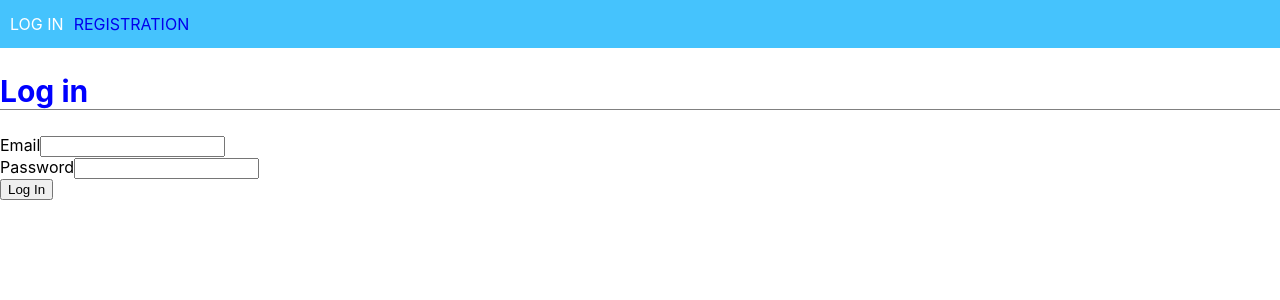
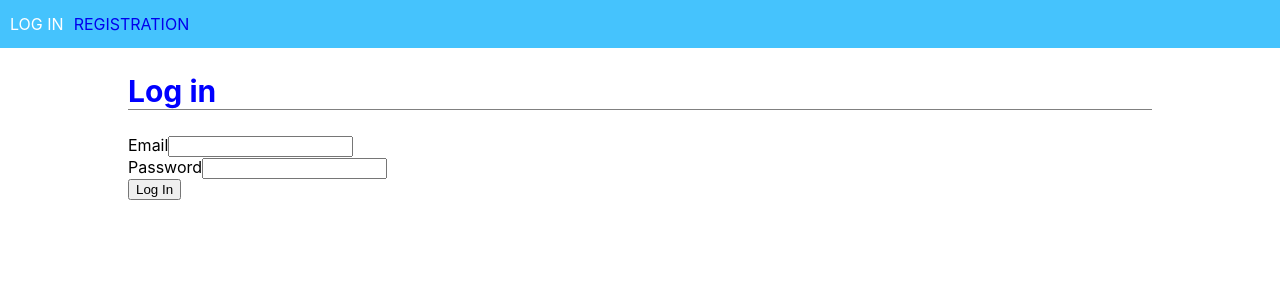
Before and after one commit to RZFalcore/goit-react-hw-08-phonebook, a React (Create React App) app: page /login in a window 1280 px wide. Shown: the top 300 px of the page. Built offline with nearby package versions, Linux system fonts and the light colour scheme.

Commit message:
app on hooks, some styles fixes

```diff
--- a/src/Components/App/App.js
+++ b/src/Components/App/App.js
@@ -1,24 +1,27 @@
-import React, { Component, Suspense } from "react";
+import React, { Component, Suspense, useEffect } from "react";
 import { Redirect, Switch } from "react-router-dom";
-import { connect } from "react-redux";
+import { useDispatch } from "react-redux";
 
 import Header from "../Header/Header";
 import { authOperations } from "../../redux/auth";
 import PublicRoute from "../PublicRoute/PublicRoute";
 import PrivateRoute from "../PrivateRoute/PrivateRoute";
 import routes from "../../routes";
+import styles from "./App.module.css";
 
-class App extends Component {
-  componentDidMount() {
-    this.props.onGetCurrentUser();
-  }
+export default function App() {
+  const dispatch = useDispatch();
 
-  render() {
+  useEffect(() => {
+    dispatch(authOperations.getCurrentUser());
+  }, [dispatch]);
+
   return (
     <>
       <Suspense fallback={<h1>Loading...</h1>}>
         <Header />
 
+        <div className={styles.container}>
           <Switch>
             {routes.map((route) =>
               route.private ? (
@@ -29,12 +32,39 @@ class App extends Component {
             )}
             <Redirect to="/contacts" />
           </Switch>
+        </div>
       </Suspense>
     </>
   );
 }
-}
 
-export default connect(null, {
-  onGetCurrentUser: authOperations.getCurrentUser,
-})(App);
+// class App extends Component {
+//   componentDidMount() {
+//     this.props.onGetCurrentUser();
+//   }
+
+//   render() {
+//     return (
+//       <>
+//         <Suspense fallback={<h1>Loading...</h1>}>
+//           <Header />
+
+//           <Switch>
+//             {routes.map((route) =>
+//               route.private ? (
+//                 <PrivateRoute key={route.label} {...route} />
+//               ) : (
+//                 <PublicRoute key={route.label} {...route} />
+//               )
+//             )}
+//             <Redirect to="/contacts" />
+//           </Switch>
+//         </Suspense>
+//       </>
+//     );
+//   }
+// }
+
+// export default connect(null, {
+//   onGetCurrentUser: authOperations.getCurrentUser,
+// })(App);
--- /dev/null
+++ b/src/Components/App/App.module.css
@@ -0,0 +1,5 @@
+.container {
+    margin: 0 auto;
+    width: 80%;
+    background-color: white;
+}
--- a/src/Components/UserMenu/UserMenu.module.css
+++ b/src/Components/UserMenu/UserMenu.module.css
@@ -28,8 +28,7 @@
     color: white;
 }
 
-.logOutBtn:hover,
-:active {
+.logOutBtn:hover {
     background-color: rgb(56, 59, 241);
     color: white;
 }
--- a/src/redux/store.js
+++ b/src/redux/store.js
@@ -10,7 +10,6 @@ import {
   REGISTER,
 } from "redux-persist";
 import storage from "redux-persist/lib/storage";
-// import thunk from "redux-thunk";
 import contactsReducer from "./contacts/contactsReducers";
 import authReducer from "./auth/authReducers";
 
@@ -29,7 +28,6 @@ const store = configureStore({
       ignoredActions: [FLUSH, REHYDRATE, PAUSE, PERSIST, PURGE, REGISTER],
     },
   }),
-  // middleware: [thunk],
 });
 
 export const persistor = persistStore(store);
```
Lines whose indentation alone changed are shown as unchanged.
